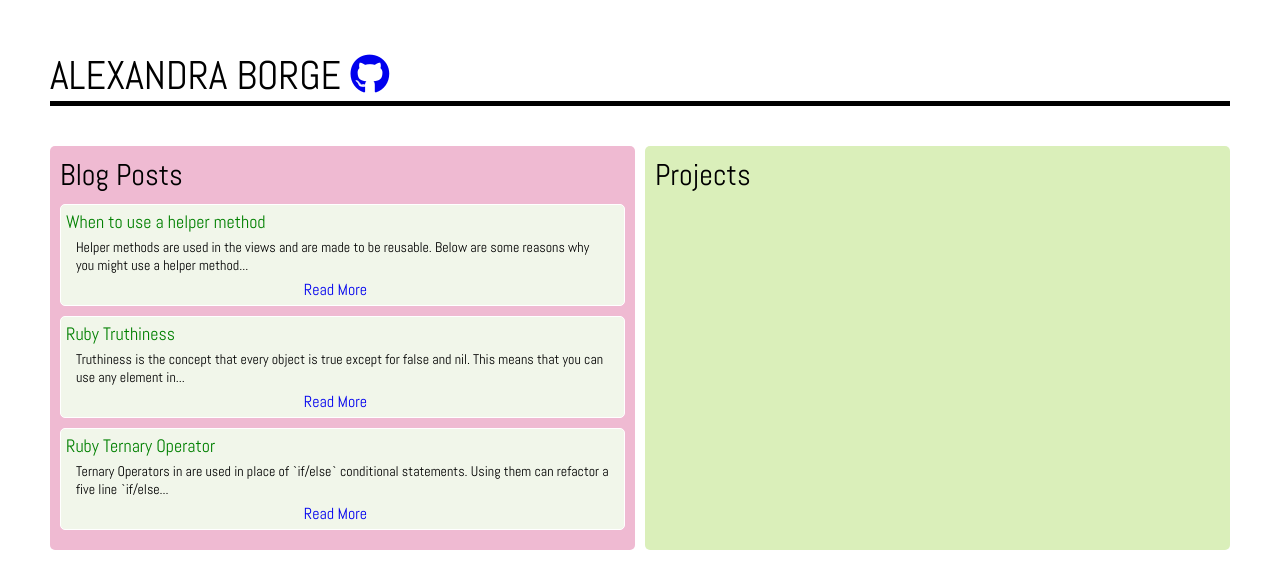
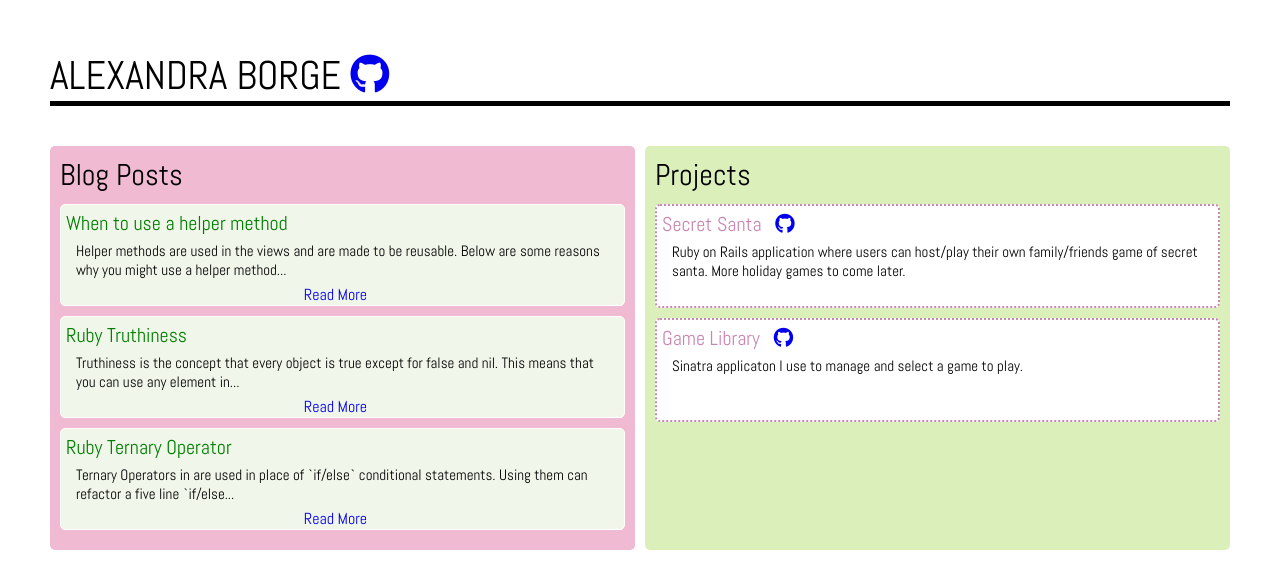
Before and after one commit to alexandraborge/alexandraborge.github.io, a plain HTML site: page _site/index.html in a window 1280 px wide. Drawn offline with Linux system fonts and the light colour scheme.

Commit message:
Add projects and styling for the cards (#1)

```diff
--- a/_sass/main.scss
+++ b/_sass/main.scss
@@ -18,6 +18,26 @@ body {
     font-size: 30px;
   }
 
+  .card:hover, .card:focus, .card:active {
+    -webkit-transform: scale(1.1);
+    transform: scale(1.1);
+  }
+
+  .card {
+    border: 1px solid white;
+    border-radius: 5px;
+    margin: 10px 0;
+    padding: 5px;
+    height: 90px;
+    -webkit-transform: perspective(1px) translateZ(0);
+    transform: perspective(1px) translateZ(0);
+    box-shadow: 0 0 1px rgba(0, 0, 0, 0);
+    -webkit-transition-duration: 0.3s;
+    transition-duration: 0.3s;
+    -webkit-transition-property: transform;
+    transition-property: transform;
+  }
+
   .posts {
     background-color: #EFBAD2;
     border-radius: 5px;
@@ -25,35 +45,19 @@ body {
     padding: 10px;
     margin-right: 5px;
 
-    .card:hover, .card:focus, .card:active {
-      -webkit-transform: scale(1.1);
-      transform: scale(1.1);
-    }
-
     .card {
       color: green;
       border: 1px solid white;
-      border-radius: 5px;
-      margin: 10px 0;
       background-color: #F1F6EA;
-      height: 90px;
-      padding: 5px;
-      -webkit-transform: perspective(1px) translateZ(0);
-      transform: perspective(1px) translateZ(0);
-      box-shadow: 0 0 1px rgba(0, 0, 0, 0);
-      -webkit-transition-duration: 0.3s;
-      transition-duration: 0.3s;
-      -webkit-transition-property: transform;
-      transition-property: transform;
 
       .post-name {
-        font-size: 18px;
+        font-size: 20px;
         margin-bottom: 5px;
       }
 
       .excerpt {
         color: black;
-        font-size: 14px;
+        font-size: 15px;
         padding: 0 10px 5px;
       }
 
@@ -73,6 +77,23 @@ body {
     padding: 10px;
     background: #DAEFBA;
     margin-left: 5px;
+
+    .card {
+      color: #C986B2;
+      background-color: white;
+      border: 2px dotted#C986B2;
+
+      .project-name {
+        font-size: 20px;
+        margin-bottom: 5px;
+      }
+
+      .project-description {
+        color: black;
+        font-size: 15px;
+        padding: 0 10px 5px;
+      }
+    }
   }
 }
 
--- a/_site/index.html
+++ b/_site/index.html
@@ -34,6 +34,17 @@
   </div>
   <div class='projects'>
     <div class='sub-title'>Projects</div>
+
+    <div class='card'>
+      <div class='project-name'>Secret Santa &nbsp;&nbsp;<a href="https://github.com/alexandraborge/secret-santa"><i class="fab fa-github"></i></a></div>
+      <div class='project-description'>Ruby on Rails application where users can host/play their own family/friends game of secret santa. More holiday games to come later.</div>
+    </div>
+
+    <div class='card'>
+      <div class='project-name'>Game Library &nbsp;&nbsp;<a href="https://github.com/alexandraborge/Game-Library"><i class="fab fa-github"></i></a></div>
+      <div class='project-description'>Sinatra applicaton I use to manage and select a game to play.</div>
+    </div>
+
   </div>
 </div>
 
```
Also changed, not shown: index.html (+6 -0 lines), _site/assets/css/styles.css, 1 other file.
